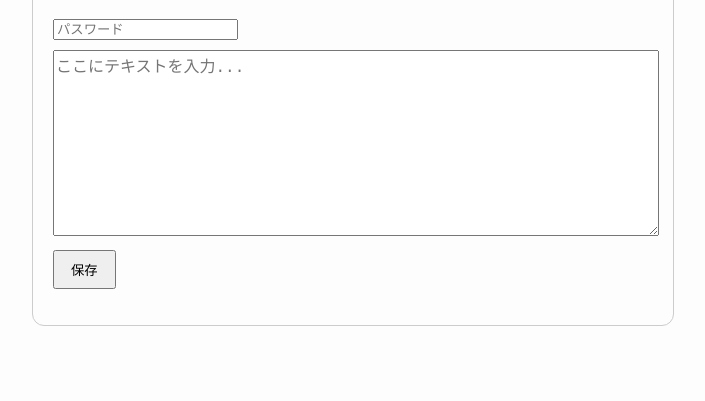
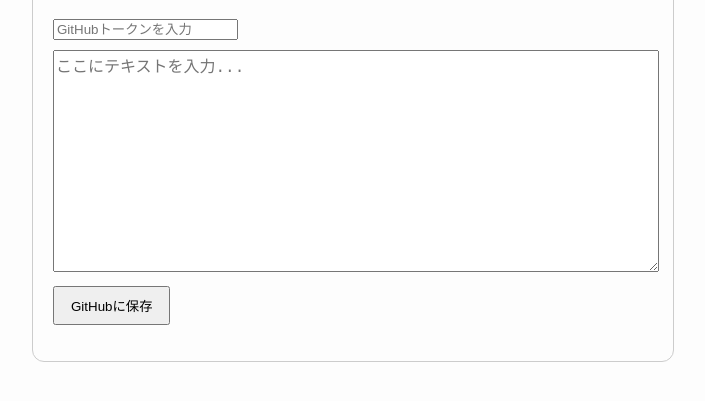
Before and after one commit to NonakaGW/text-share, a plain HTML site: page admin.html in a window 1280 px wide. Shown: the part 131-532 px from the top of the page, without its empty margins (287-992 px from the left). Drawn offline with Linux system fonts and the light colour scheme.

Commit message:
Update admin.html

```diff
--- a/admin.html
+++ b/admin.html
@@ -7,9 +7,9 @@
 </head>
 <body>
   <h1>管理ページ</h1>
-  <input type="password" id="password" placeholder="パスワード">
-  <textarea id="editor" rows="10" cols="50" placeholder="ここにテキストを入力..."></textarea>
-  <button id="saveBtn">保存</button>
+  <input type="password" id="token" placeholder="GitHubトークンを入力">
+  <textarea id="editor" rows="12" cols="60" placeholder="ここにテキストを入力..."></textarea>
+  <button id="saveBtn">GitHubに保存</button>
   <p id="status"></p>
 
   <script src="script.js"></script>
```
